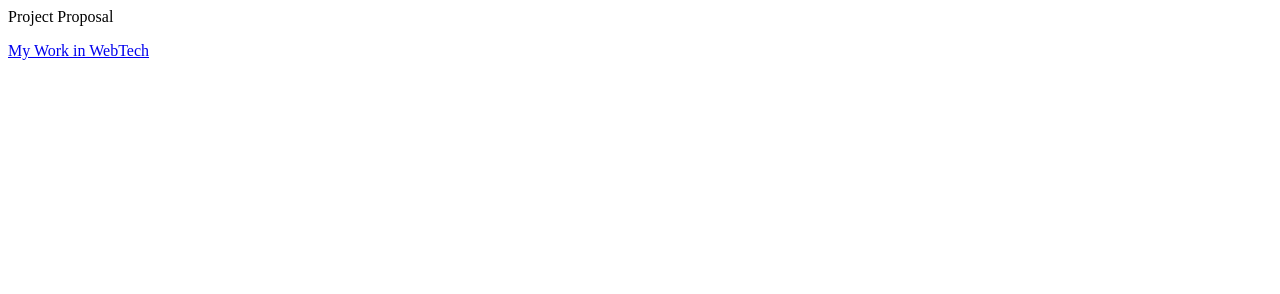
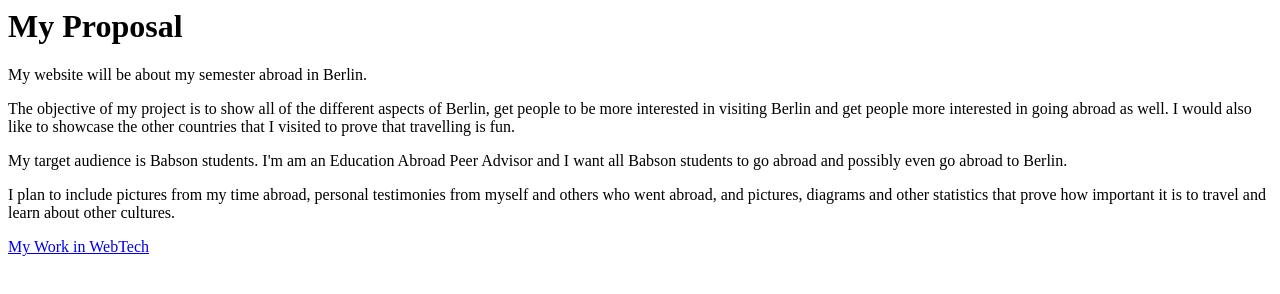
Before and after one commit to ishepardson/WebTech, a plain HTML site: page Classwork/Project_Proposal.htm in a window 1280 px wide. Drawn offline with Linux system fonts and the light colour scheme.

Commit message:
HW1/Project Proposal

```diff
--- a/Classwork/Project_Proposal.htm
+++ b/Classwork/Project_Proposal.htm
@@ -1,5 +1,12 @@
-<header>Project Proposal</header>
+<head>
+    <title>My Proposal</title></head>
 
 <body>
+    <h1>My Proposal</h1>
+    <p>My website will be about my semester abroad in Berlin. </p>
+    <p>The objective of my project is to show all of the different aspects of Berlin, get people to be more interested in visiting Berlin and get people more interested in going abroad as well. I would also like to showcase the other countries that I visited to prove that travelling is fun.</p>
+    <p>My target audience is Babson students. I'm am an Education Abroad Peer Advisor and I want all Babson students to go abroad and possibly even go abroad to Berlin.</p>
+    <p>I plan to include pictures from my time abroad, personal testimonies from myself and others who went abroad, and pictures, diagrams and other statistics that prove how important it is to travel and learn about other cultures.</p>
+
     <p><a href="../Classwork/low.htm">My Work in WebTech</a></p>
 </body>
```
Also changed, not shown: Classwork/index.htm (+2 -2 lines).
